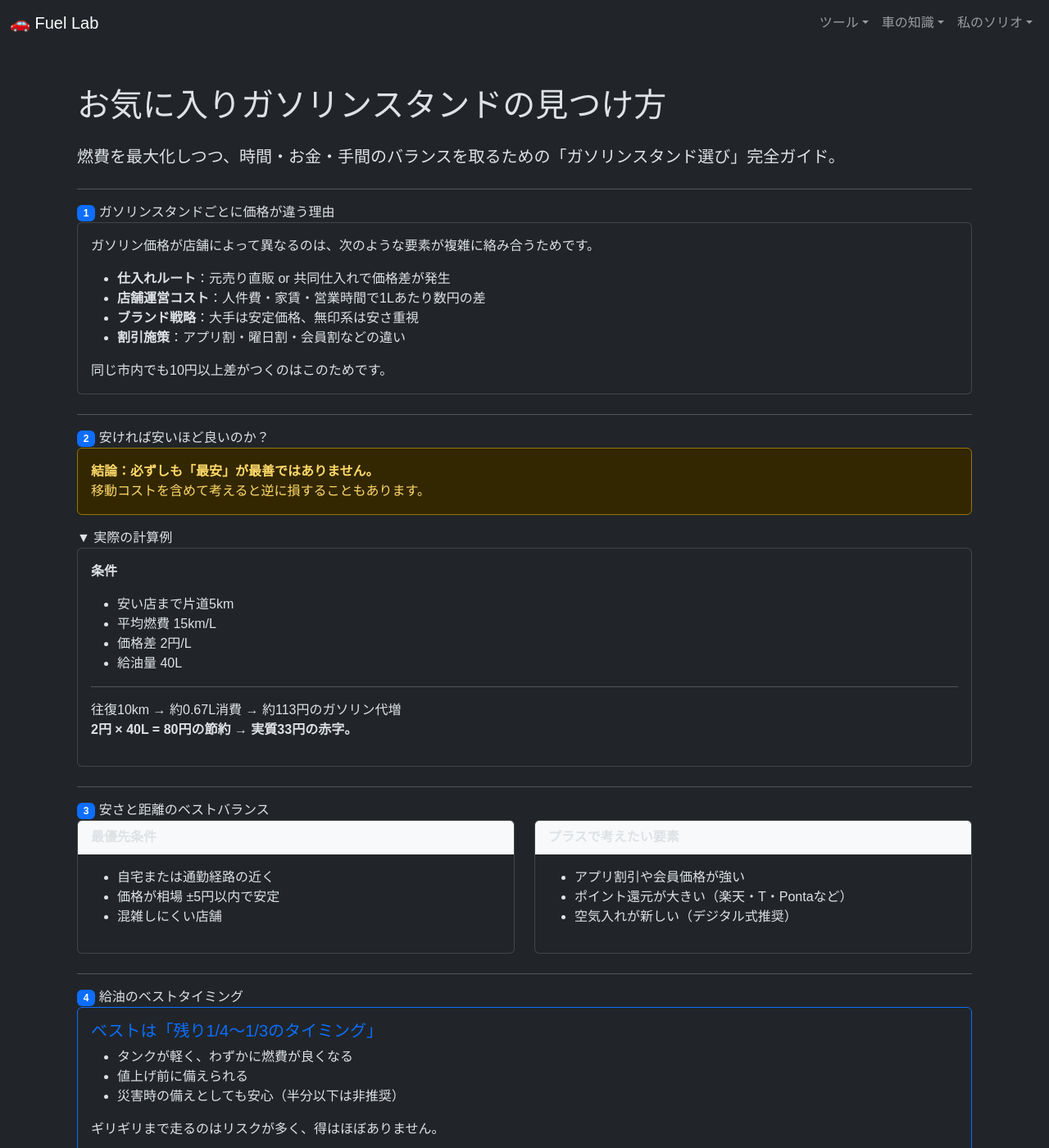
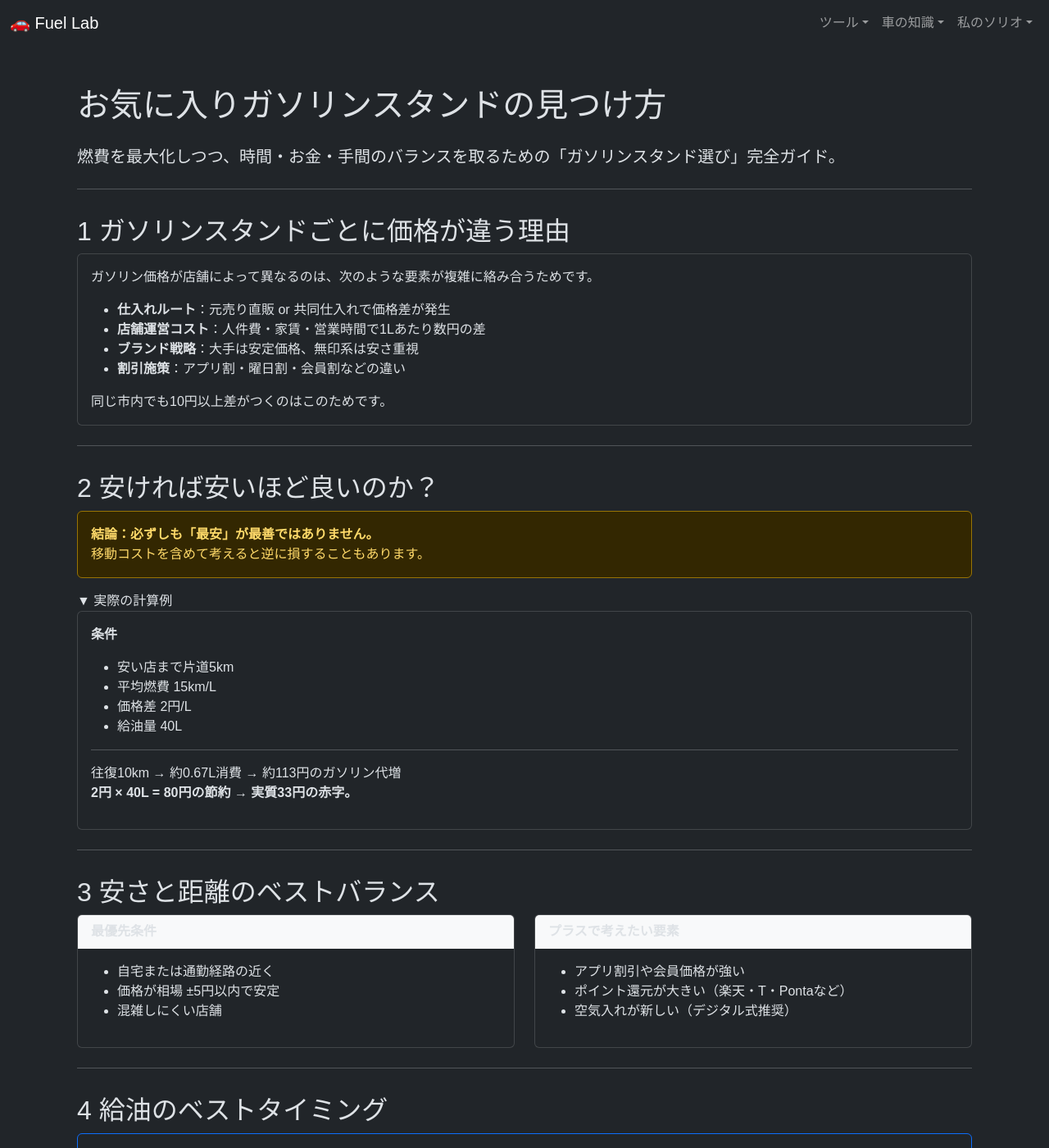
Before and after one commit to funyapar-org/fuel-lab, a Jekyll site: the page built from _knowledge/gas-station.md, in a window 1280 px wide and 1400 px high. Shown: the whole window at 82% size. Built offline with Jekyll 4.4.1, drawn with Linux system fonts in a browser that asks for light colours; some of the changed text lies outside the part shown.

Commit message:
update gas station

```diff
--- a/_knowledge/gas-station.md
+++ b/_knowledge/gas-station.md
@@ -13,7 +13,7 @@ description: "燃費を最大化しつつ、時間・お金・手間のバラン
 
 <hr>
 
-<span class="badge bg-primary">1</span> ガソリンスタンドごとに価格が違う理由
+<h2>1 ガソリンスタンドごとに価格が違う理由</h2>
 
 <div class="card mb-4">
   <div class="card-body">
@@ -30,7 +30,7 @@ description: "燃費を最大化しつつ、時間・お金・手間のバラン
 
 <hr>
 
-<span class="badge bg-primary">2</span> 安ければ安いほど良いのか？
+<h2>2 安ければ安いほど良いのか？</h2>
 
 <div class="alert alert-warning">
 <strong>結論：必ずしも「最安」が最善ではありません。</strong><br>
@@ -57,7 +57,7 @@ description: "燃費を最大化しつつ、時間・お金・手間のバラン
 
 <hr>
 
-<span class="badge bg-primary">3</span> 安さと距離のベストバランス
+<h2>3 安さと距離のベストバランス</h2>
 
 <div class="row mb-4">
   <div class="col-md-6">
@@ -89,7 +89,7 @@ description: "燃費を最大化しつつ、時間・お金・手間のバラン
 
 <hr>
 
-<span class="badge bg-primary">4</span> 給油のベストタイミング
+<h2>4 給油のベストタイミング</h2>
 
 <div class="card mb-4 border-primary">
   <div class="card-body">
@@ -105,7 +105,7 @@ description: "燃費を最大化しつつ、時間・お金・手間のバラン
 
 <hr>
 
-<span class="badge bg-primary">5</span> 燃費を考えるとタイヤの空気は毎回入れるべき？
+<h2>5 燃費を考えるとタイヤの空気は毎回入れるべき？</h2>
 
 <div class="alert alert-info">
 <strong>結論：毎回は不要。ただし1〜2ヶ月に1回はチェック必須。</strong>
@@ -125,7 +125,7 @@ description: "燃費を最大化しつつ、時間・お金・手間のバラン
 
 <hr>
 
-<span class="badge bg-success">まとめ</span>
+<h2>まとめ</h2>
 
 <div class="card border-success mb-4">
   <div class="card-body">
```
Also changed, not shown: _knowledge/gas-station2.md (deleted, +0 -138 lines).
